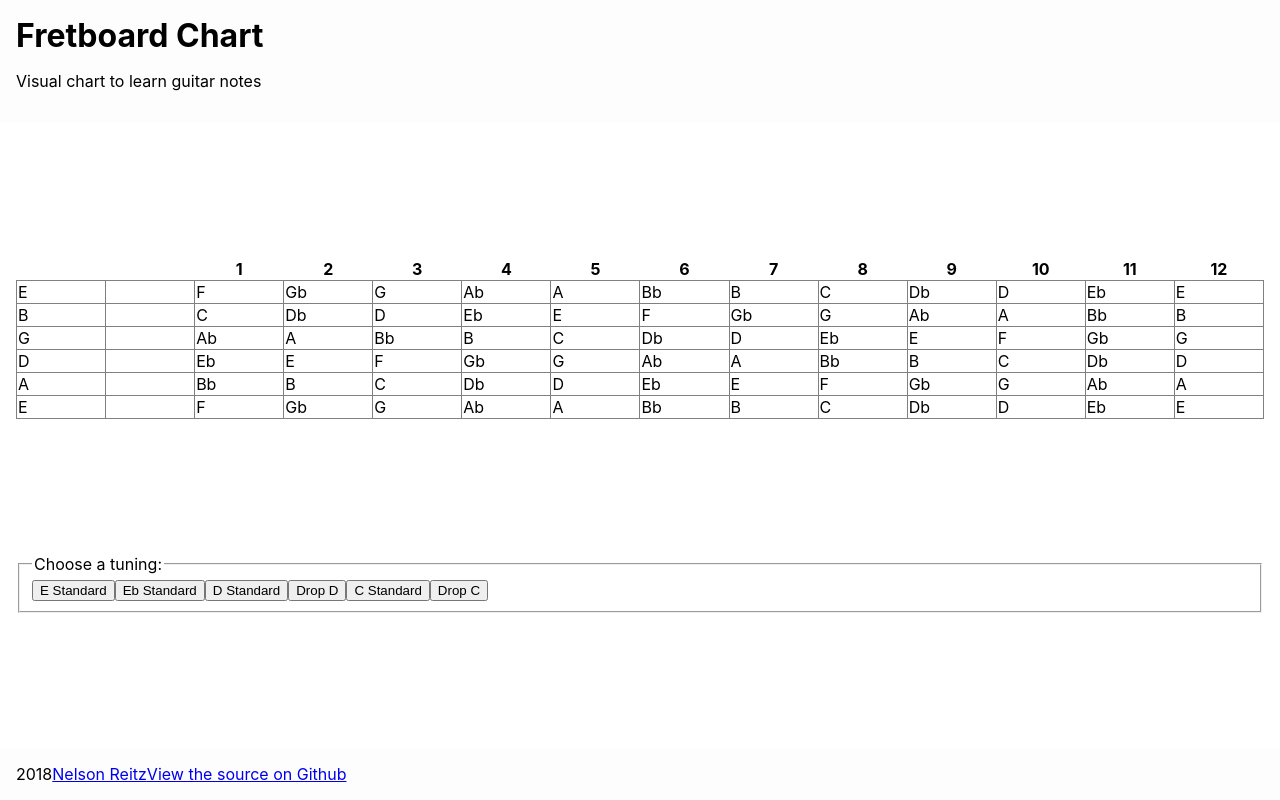
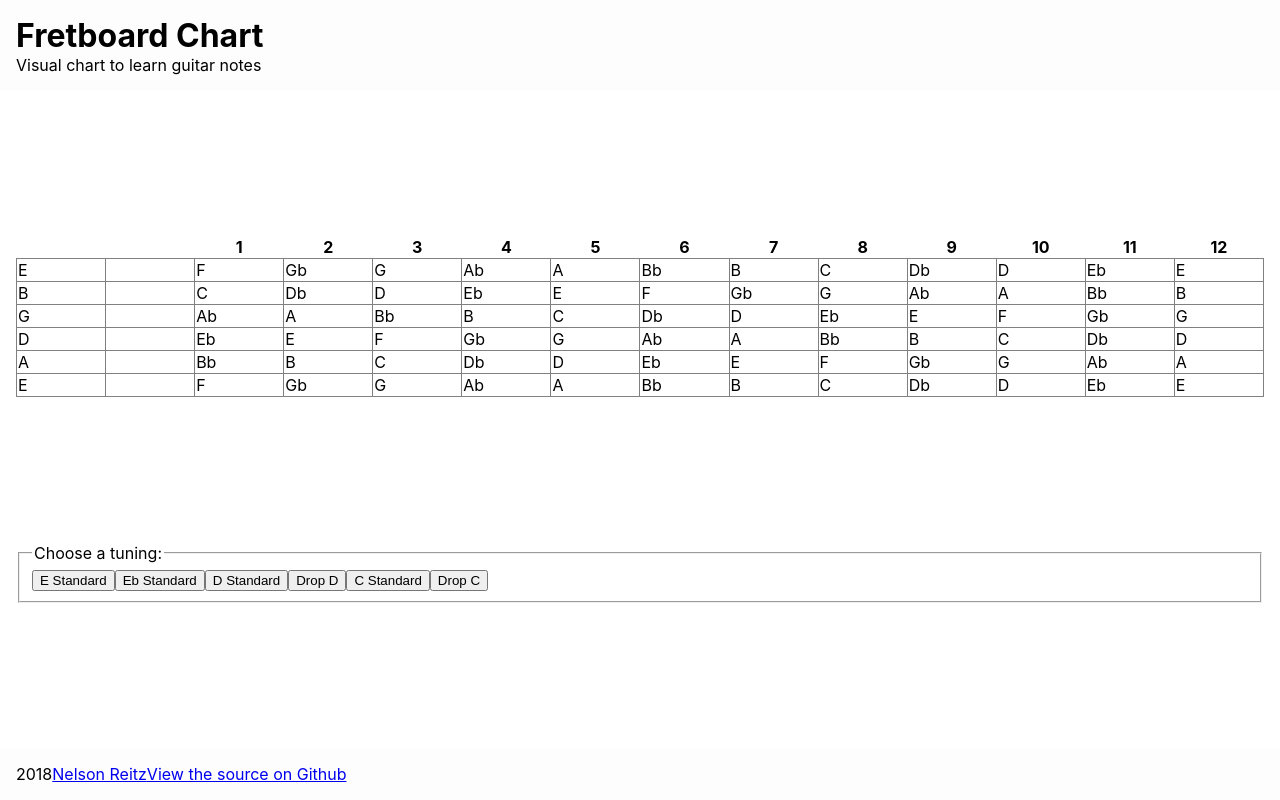
Before and after one commit to nelsonreitz/fretboard-notes, a React (Create React App) app: page / in a window 1280 px wide. Built offline with nearby package versions, Linux system fonts and the light colour scheme.

Commit message:
Add Header stylesheet

```diff
--- /dev/null
+++ b/src/Header.css
@@ -0,0 +1,15 @@
+.Header {
+  padding-top: 1rem;
+  padding-bottom: 1rem;
+  background-color: #fdfdfd;
+}
+
+.Header .Sitetitle {
+  margin-top: 0;
+  margin-bottom: 0;
+}
+
+.Header .SiteDescription {
+  margin-top: 0;
+  margin-bottom: 0;
+}
--- a/src/Header.js
+++ b/src/Header.js
@@ -1,4 +1,5 @@
 import React, { Component } from 'react';
+import './Header.css';
 
 class Header extends Component {
   render() {
```
